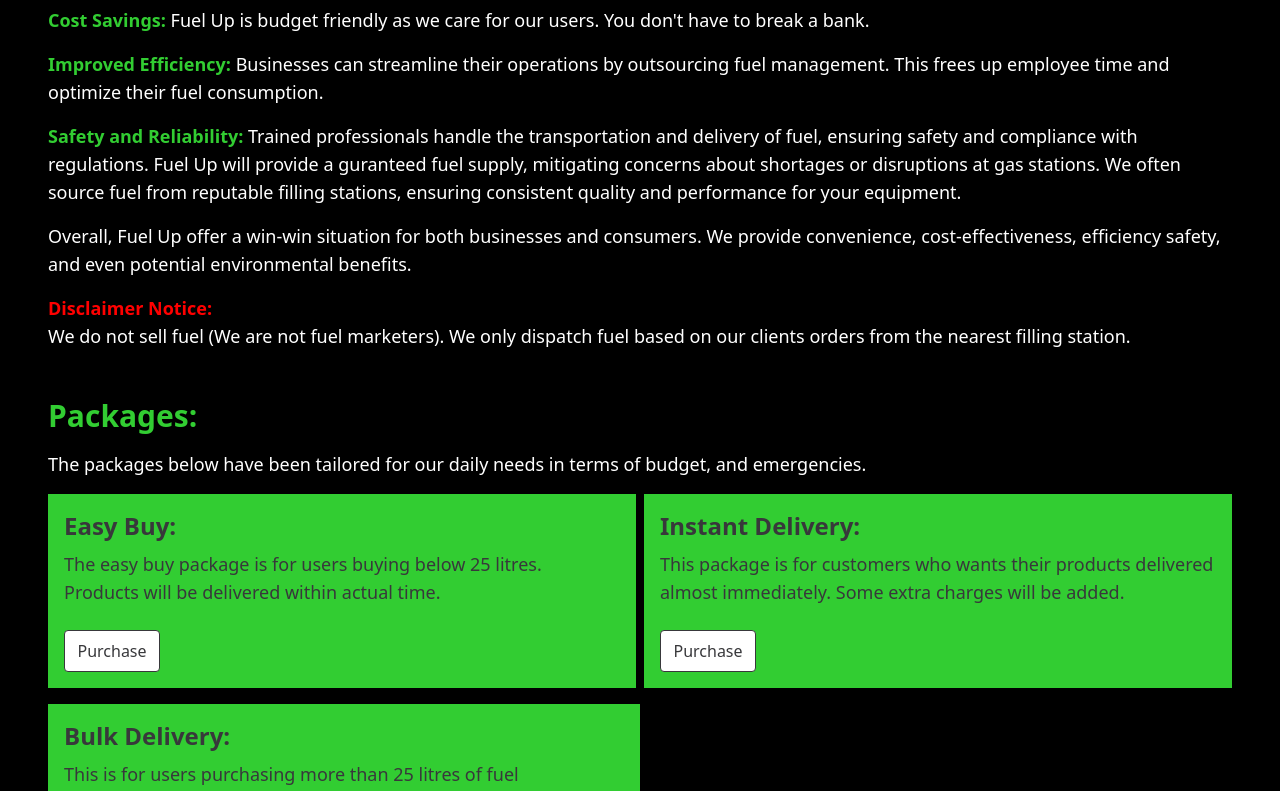
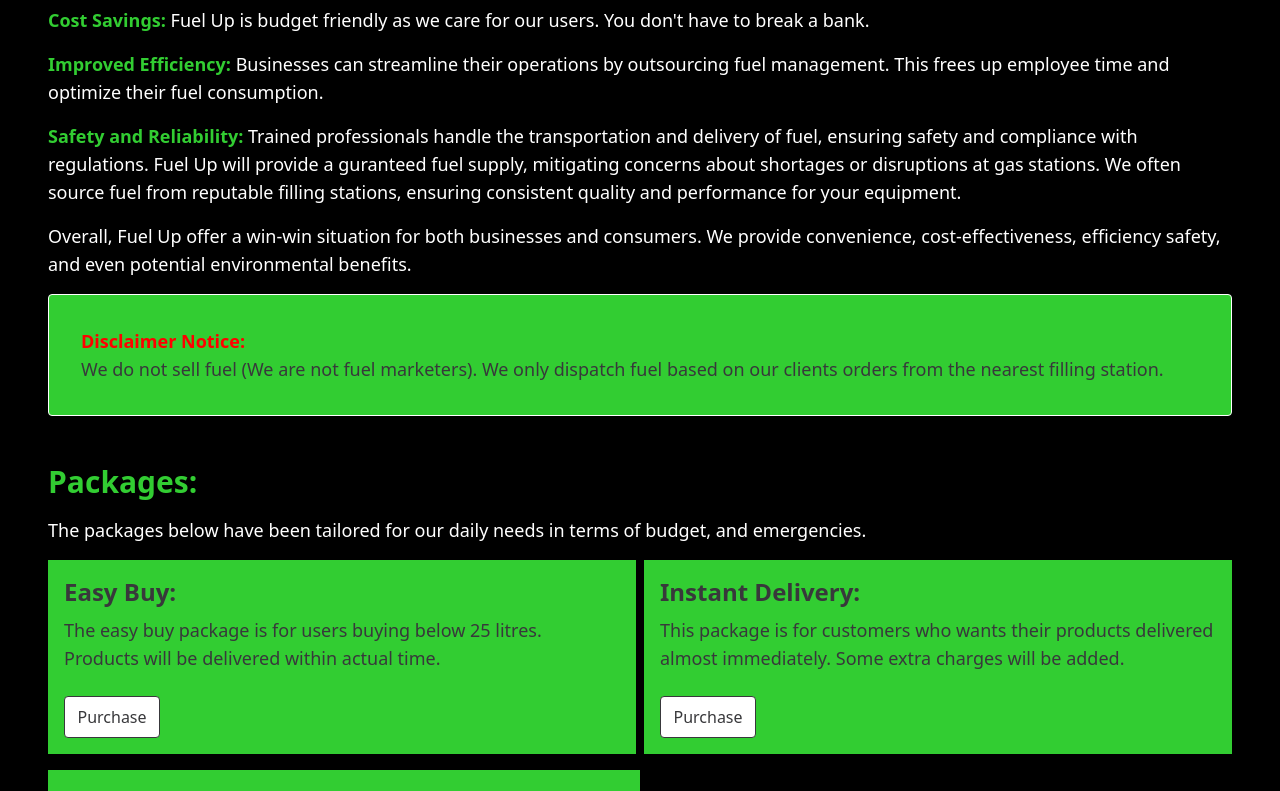
Before and after one commit to Adeboye22/fuel_up, a React (Vite) app in the folder frontend/: page / in a window 1280 px wide. Shown: the part 2000-2791 px from the top of the page. Built offline with nearby package versions, Linux system fonts and the light colour scheme.

Commit message:
website correction

```diff
--- a/frontend/src/Components/website/AboutUs.jsx
+++ b/frontend/src/Components/website/AboutUs.jsx
@@ -1,7 +1,16 @@
 // This is the codebase for About Us
-import React from 'react'
+import React, { useEffect } from 'react'
+import AOS from 'aos';
+import 'aos/dist/aos.css';
 
 const AboutUs = () => {
+  useEffect(() => {
+    AOS.init({
+      duration: 1000, // Animation duration
+      once: false, // Whether animation should happen only once - while scrolling down
+    });
+  }, []);
+
   return (
     <div className='flex flex-col gap-12'>
       <div className='flex flex-col gap-4'>
@@ -37,9 +46,9 @@
         <p>
           Overall, Fuel Up offer a win-win situation for both businesses and consumers. We provide convenience, cost-effectiveness, efficiency safety, and even potential environmental benefits.
         </p>
-        <div>
+        <div data-aos="slide-right" className='bg-lime opacity-6 p-8 border rounded'>
         <h1 className='text-red font-bold'>Disclaimer Notice:</h1>
-        <p>We do not sell fuel (We are not fuel marketers). We only dispatch fuel based on our clients orders from the nearest filling station.</p>
+        <p className='text-gray'>We do not sell fuel (We are not fuel marketers). We only dispatch fuel based on our clients orders from the nearest filling station.</p>
         </div>
         </div>
       </div>
```
